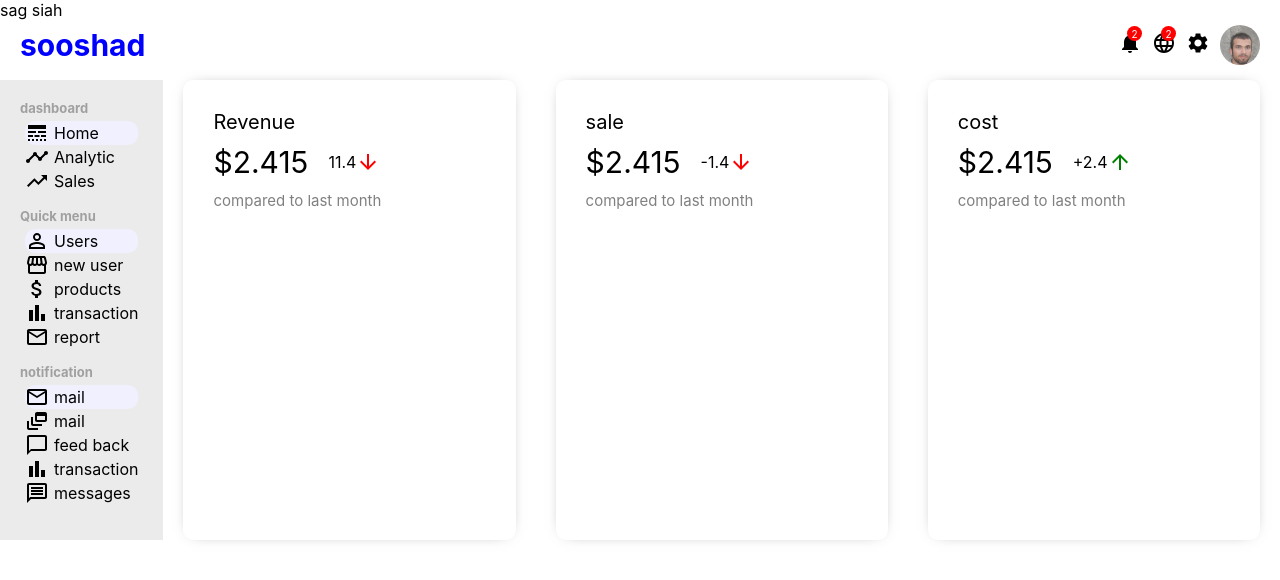
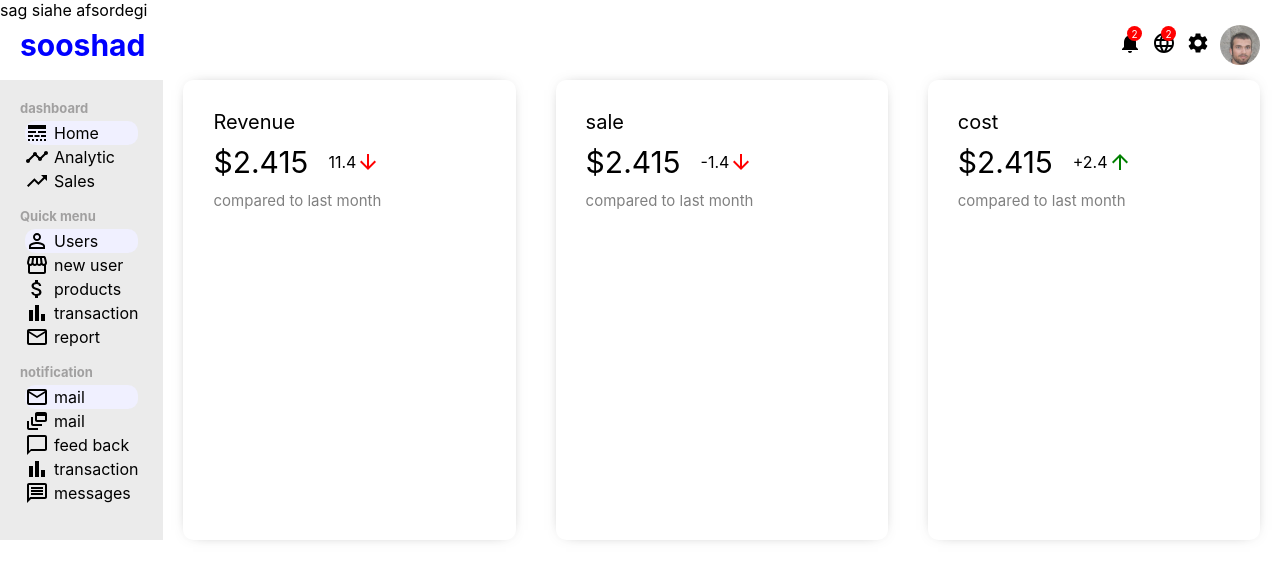
Before and after one commit to Davood1618/cms3, a React (Create React App) app: page / in a window 1280 px wide. Shown: the top 580 px of the page. Built offline with nearby package versions, Linux system fonts and the light colour scheme; the HTML template or start-up script is replaced by a standard one.

Commit message:
added und commited afsordegi

```diff
--- a/src/App.js
+++ b/src/App.js
@@ -11,7 +11,7 @@ const router = useRoutes(routes)
 
 return (
 <>
-  sag siah
+  sag siahe afsordegi
 <TopBar/>
 <div className="Container">
   <SideBar/>
```
